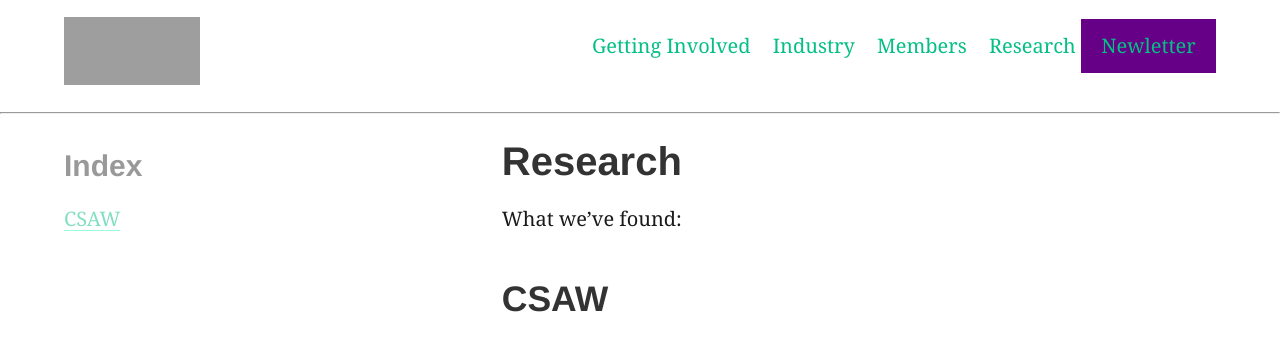
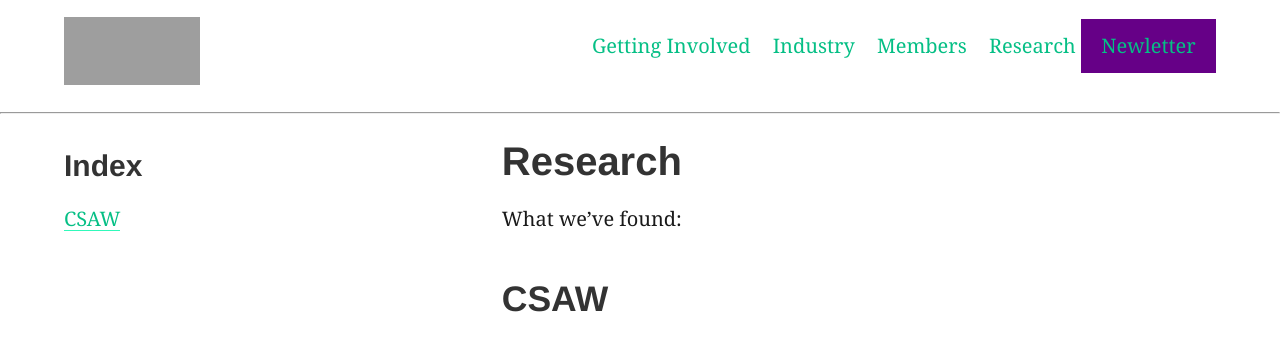
Before and after one commit to isislab/osiris.github.io, a Jekyll site: the page built from research.md, in a window 1280 px wide. Shown: the top 344 px of the page. Built offline with Jekyll 4.4.1, drawn with Linux system fonts in a browser that asks for light colours; grey boxes are pictures that could not be loaded.

Commit message:
Remove Aside Fade

```diff
--- a/_includes/site-aside.html
+++ b/_includes/site-aside.html
@@ -1,4 +1,4 @@
-<aside class="aside  typeset">
+<aside class="aside typeset">
 
   {% if page.layout == "home" %}
     <iframe src="https://calendar.google.com/calendar/embed?mode=AGENDA&amp;height=600&amp;wkst=1&amp;bgcolor=%23FFFFFF&amp;src=vru0uio3jjsbmqs3gin41uo5g8%40group.calendar.google.com&amp;color=%230F4B38&amp;ctz=America%2FNew_York" style="border:solid 1px #777" width="390" height="600" frameborder="0" scrolling="no"></iframe>
@@ -6,7 +6,7 @@
 
   {% else if page.layout == "categories" %}
     {% if page.title == "Research" %}
-      <section class="section  section--category-index">
+      <section class="section section--category-index">
         <h3>Index</h3>
         {% include nav-categories.html %}
       </section>
--- a/assets/styles.scss
+++ b/assets/styles.scss
@@ -165,11 +165,6 @@ body {
   @include breakpoint(break-1) {
     max-width: 34%;
     @include flex(1, 0, auto);
-    opacity: 0.5;
-    transition: opacity .1s;
-    &:hover {
-      opacity: 1;
-    }
   }
 }
 
```
